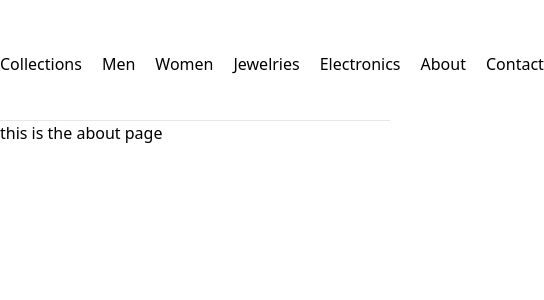
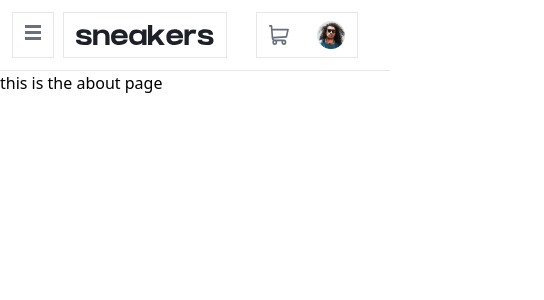
Before and after one commit to etowageed/faux-store, a Vue app: page /about in a window 390 px wide. Shown: the top 300 px of the page, 544 px wide, since content can reach past the window. Built offline with nearby package versions, Linux system fonts and the light colour scheme.

Commit message:
added mobile nav

```diff
--- a/src/components/Header.vue
+++ b/src/components/Header.vue
@@ -12,6 +12,7 @@ export default {
         return {
             isShowing: false,
             isShowingAvatar: false,
+            isShowingSideNav: false,
         }
     },
     methods: {
@@ -23,6 +24,11 @@ export default {
         toggleAvatar() {
             this.isShowingAvatar = !this.isShowingAvatar
 
+        },
+
+        toggleSideNav() {
+            this.isShowingSideNav = !this.isShowingSideNav
+
         }
     }
 }
@@ -31,12 +37,53 @@ export default {
 
 
 <template>
-    <div class="border-b py-10">
-        <nav class="md:w-3/4 flex justify-between mx-auto items-baseline">
-            <span>
-                <img src="../assets/imgs/logo.svg" alt="Sneakers Logo">
-            </span>
+    <!-- side nav -->
 
+    <div id="container_sideNav" class="md:hidden" :class="{ toggleOff: !isShowingSideNav }">
+        <div id="mobile_nav" class="bg-white w-2/3 h-full p-5 fixed z-50">
+            <div id="close_sideNav">
+                <img class="cursor-pointer" src="../assets/imgs/icon-close.svg" alt="" srcset=""
+                    @click="toggleSideNav()">
+            </div>
+            <nav class="mt-12">
+                <span class="font-bold flex flex-col space-y-5">
+                    <RouterLink to="/">Collections</RouterLink>
+                    <RouterLink to="/men">Men</RouterLink>
+                    <RouterLink to="/women">Women</RouterLink>
+                    <RouterLink to="/jewelries">Jewelries</RouterLink>
+                    <RouterLink to="/electronics">Electronics</RouterLink>
+                    <RouterLink to="/about">About</RouterLink>
+                    <RouterLink to="/contact">Contact</RouterLink>
+                </span>
+            </nav>
+
+        </div>
+
+        <!-- overlay -->
+        <div class="fixed top-0 left-0 w-full h-screen bg-black opacity-95 z-40">
+
+        </div>
+    </div>
+
+
+
+    <!-- header -->
+    <div id="header_items" class="border-b p-3 md:py-5 md:px-10 flex justify-between">
+
+        <!-- hamburger menu -->
+
+        <div id="hamburger_icon" class="items-center p-3 border cursor-pointer md:hidden">
+            <img src="../assets/imgs/icon-menu.svg" alt="" srcset="" @click="toggleSideNav()">
+        </div>
+
+        <!-- logo -->
+        <div id="logo" class="border items-baseline p-3">
+            <img src="../assets/imgs/logo.svg" alt="Sneakers Logo">
+        </div>
+
+
+        <!-- nav links -->
+        <nav class="hidden md:block border p-3 lg:w-3/4 text-center">
             <span class="space-x-5 text-base">
                 <RouterLink to="/">Collections</RouterLink>
                 <RouterLink to="/men">Men</RouterLink>
@@ -46,36 +93,42 @@ export default {
                 <RouterLink to="/about">About</RouterLink>
                 <RouterLink to="/contact">Contact</RouterLink>
             </span>
+        </nav>
+
+        <!-- cart and avatar section -->
+        <div id="container-cart_and_avatar"
+            class=" border flex justify-between md:w-28 items-center space-x-7 px-3 mx-5">
 
 
-
-            <div class="flex justify-between md:w-28">
-
-
-                <div class="relative flex items-center">
+            <div id="container-cart_and_Badge" class="relative flex items-center">
+                <div class="cartAndBadge">
                     <CartBadge class="absolute top-0 left-3" />
 
                     <img src="../assets/imgs/icon-cart.svg" alt="cart icon" class="w-5 h-5 cursor-pointer"
                         @click="toggleCart">
                 </div>
                 <div>
-                    <img src="../assets/imgs/image-avatar.png" alt="" class="w-10 h-10 inline cursor-pointer"
-                        @click="toggleAvatar()">
+                    <Cart class="absolute" :class="{ toggleOff: !isShowing, }" />
+
+                    <!-- <Cart class="fixed top-[10%] right-[23.5%] md:right-[10%] md:top-[8%]"
+    :class="{ toggleOff: !isShowing, }" /> -->
 
                 </div>
+
             </div>
-            <Cart class="fixed top-[10%] right-[23.5%] md:right-[10%] md:top-[8%]"
-                :class="{ toggleOff: !isShowing, }" />
+            <div>
+                <img src="../assets/imgs/image-avatar.png" alt="" class="w-7 h-7 md:w-10 md:h-10 inline cursor-pointer"
+                    @click="toggleAvatar()">
+
+            </div>
+
 
             <Account class="fixed top-[30%] right-[29%] md:right-[7%] md:top-[10%]"
                 :class="{ toggleOff: !isShowingAvatar, }" />
 
+        </div>
+    </div>
 
-
-
-
-        </nav>
-    </div>
 </template>
 
 
```
